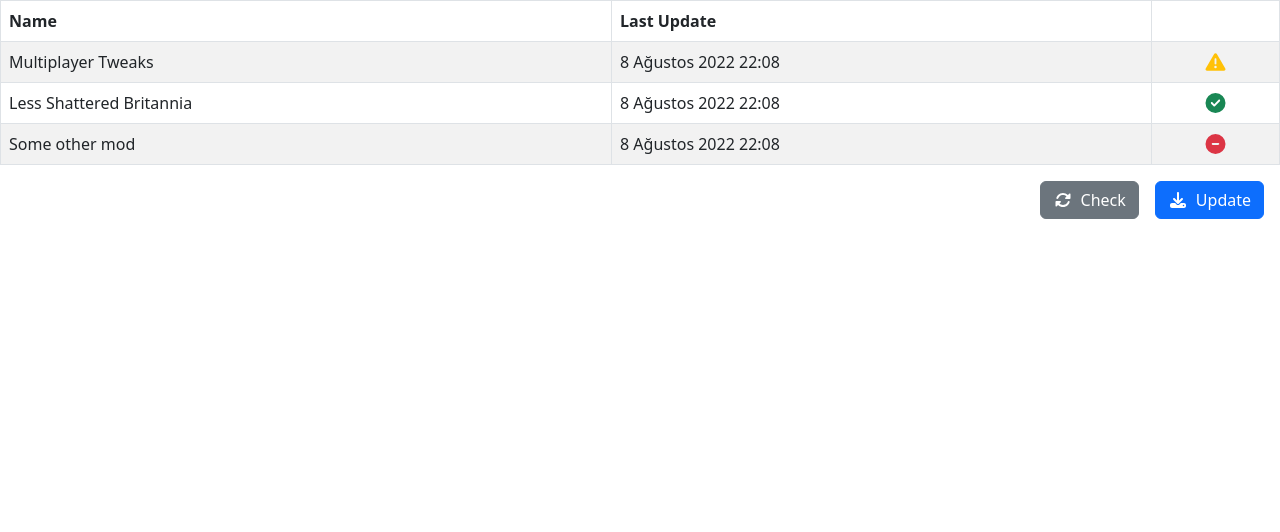
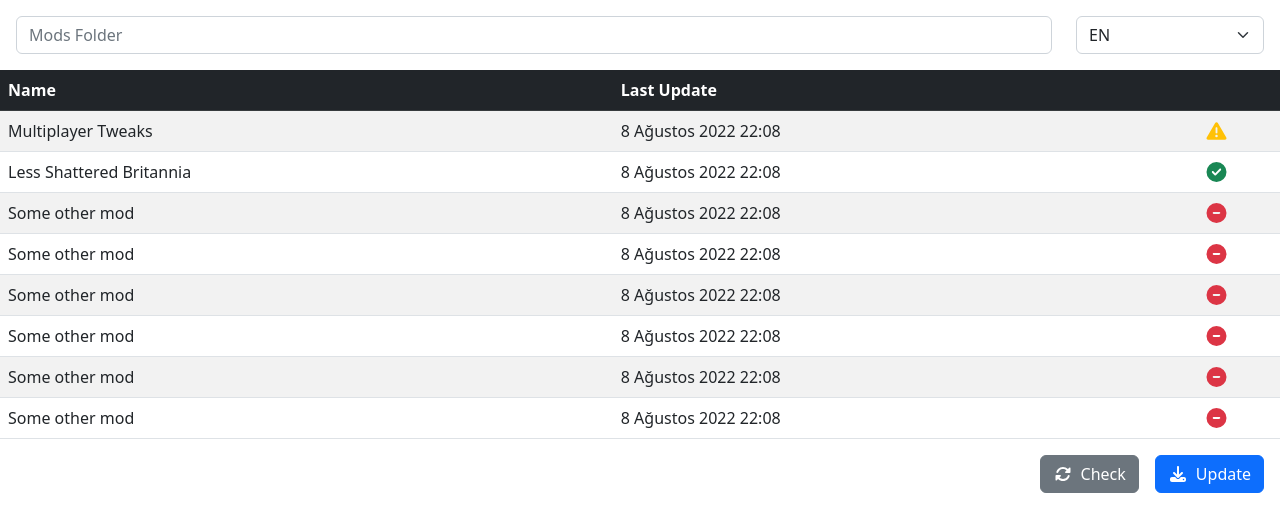
Before and after one commit to omermecitoglu/ck3-mod-updater, a React app: page / in a window 1280 px wide. Shown: the top 532 px of the page. Built offline with nearby package versions, Linux system fonts and the light colour scheme; the HTML template or start-up script is replaced by a standard one.

Commit message:
updated components

```diff
--- /dev/null
+++ b/src/app.css
@@ -0,0 +1,8 @@
+body {
+  overflow: hidden;
+}
+
+#mod-list {
+  overflow-y: auto;
+  overflow-x: hidden;
+}
--- a/src/components/App.tsx
+++ b/src/components/App.tsx
@@ -1,6 +1,7 @@
 import Button from "react-bootstrap/Button";
 import ModList, { Mod } from "./ModList";
 import React, { useEffect, useState } from "react";
+import Toolbar from "./Toolbar";
 import classNames from "classnames";
 import { faDownload, faRotate } from "@fortawesome/free-solid-svg-icons";
 import { FontAwesomeIcon } from "@fortawesome/react-fontawesome";
@@ -22,6 +23,41 @@ const dummy_mod_list: Mod[] = [
   },
   {
     id: "333",
+    name: "Some other mod",
+    version: "8 Ağustos 2022 22:08",
+    state: "not_installed",
+    updateVersion: "",
+  },
+  {
+    id: "444",
+    name: "Some other mod",
+    version: "8 Ağustos 2022 22:08",
+    state: "not_installed",
+    updateVersion: "",
+  },
+  {
+    id: "555",
+    name: "Some other mod",
+    version: "8 Ağustos 2022 22:08",
+    state: "not_installed",
+    updateVersion: "",
+  },
+  {
+    id: "666",
+    name: "Some other mod",
+    version: "8 Ağustos 2022 22:08",
+    state: "not_installed",
+    updateVersion: "",
+  },
+  {
+    id: "777",
+    name: "Some other mod",
+    version: "8 Ağustos 2022 22:08",
+    state: "not_installed",
+    updateVersion: "",
+  },
+  {
+    id: "888",
     name: "Some other mod",
     version: "8 Ağustos 2022 22:08",
     state: "not_installed",
@@ -49,9 +85,14 @@ export default function App() {
   };
 
   return (
-    <div>
-      <ModList mods={mods} />
-      <div className="d-flex flex-row-reverse">
+    <div className="vh-100 w-100 d-flex flex-column overflow-hidden">
+      <div>
+        <Toolbar />
+      </div>
+      <div id="mod-list">
+        <ModList mods={mods} />
+      </div>
+      <div className="d-flex flex-row-reverse my-3">
         <Button variant="primary" className="me-3" disabled={checking || updating} onClick={update}>
           <FontAwesomeIcon icon={faDownload} className={classNames("fa-fw me-2", { "fa-beat": updating })} />
           Update
--- a/src/components/ModList/index.tsx
+++ b/src/components/ModList/index.tsx
@@ -18,12 +18,11 @@ export default function ModList({
   mods,
 }: ModListProps) {
   return (
-    <Table striped bordered hover>
-      <thead>
+    <Table striped hover className="mb-0">
+      <thead className="table-dark">
         <tr>
           <th>Name</th>
-          <th>Last Update</th>
-          <th>&nbsp;</th>
+          <th colSpan={2}>Last Update</th>
         </tr>
       </thead>
       <tbody>
--- /dev/null
+++ b/src/components/Toolbar/index.tsx
@@ -0,0 +1,20 @@
+import Form from "react-bootstrap/Form";
+import React from "react";
+
+export default function Toolbar() {
+  return (
+    <div className="p-3">
+      <div className="row">
+        <div className="col-10">
+          <Form.Control type="text" placeholder="Mods Folder" />
+        </div>
+        <div className="col-2">
+          <Form.Select aria-label="Language">
+            <option value="en">EN</option>
+            <option value="tr">TR</option>
+          </Form.Select>
+        </div>
+      </div>
+    </div>
+  );
+}
--- a/src/index.tsx
+++ b/src/index.tsx
@@ -1,7 +1,12 @@
 import "bootstrap/dist/css/bootstrap.min.css";
+import "./app.css";
+import "@fortawesome/fontawesome-svg-core/styles.css";
 import App from "~/components/App";
 import React, { StrictMode } from "react";
 import { createRoot } from "react-dom/client";
+import { config } from "@fortawesome/fontawesome-svg-core";
+
+config.autoAddCss = false;
 
 const rootDiv = document.createElement("div");
 rootDiv.id = "root";
```
